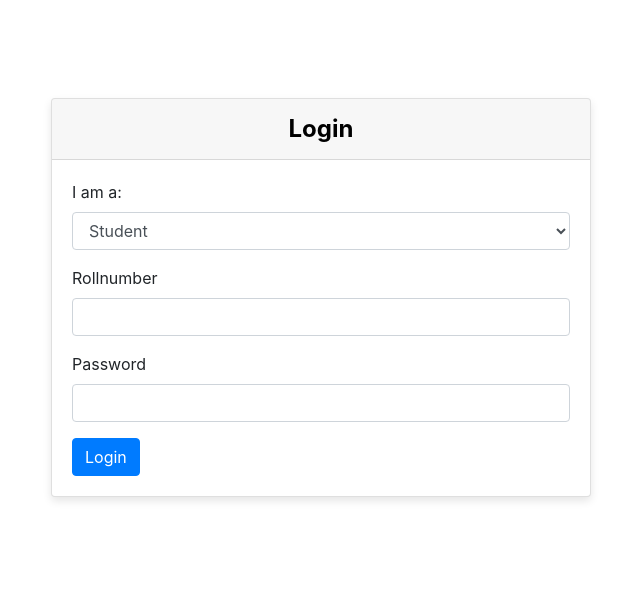
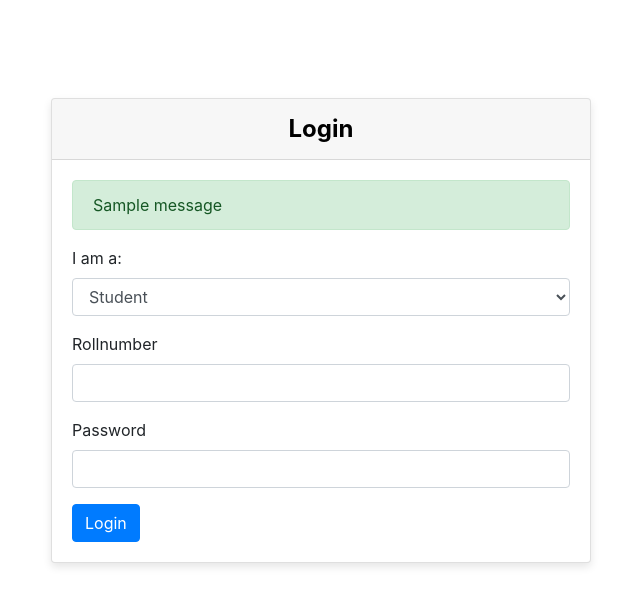
Before and after one commit to 0xIbrahim-t/MME_attendance_web_app, a Flask app: page / in a window 1280 px wide. Shown: the top 603 px of the page, without its empty margins (319-959 px from the left). Run offline with Flask 3, Linux system fonts and the light colour scheme; tables that the repository leaves empty or names only in its code hold one stand-in row (values such as "Sample post"); one stand-in notice (Sample message) is shown; some libraries are stand-ins or nearby versions.

Commit message:
Update login.html

```diff
--- a/templates/login.html
+++ b/templates/login.html
@@ -14,6 +14,16 @@
                         Login
                     </div>
                     <div class="card-body">
+                        <!-- Flash messages -->
+                        {% with messages = get_flashed_messages(with_categories=true) %}
+                            {% if messages %}
+                                {% for category, message in messages %}
+                                    <div class="alert alert-{{ category }}" role="alert">
+                                        {{ message }}
+                                    </div>
+                                {% endfor %}
+                            {% endif %}
+                        {% endwith %}
                         <form action="/login" method="post">
                             <div class="form-group">
                                 <label for="user_type">I am a:</label>
```
